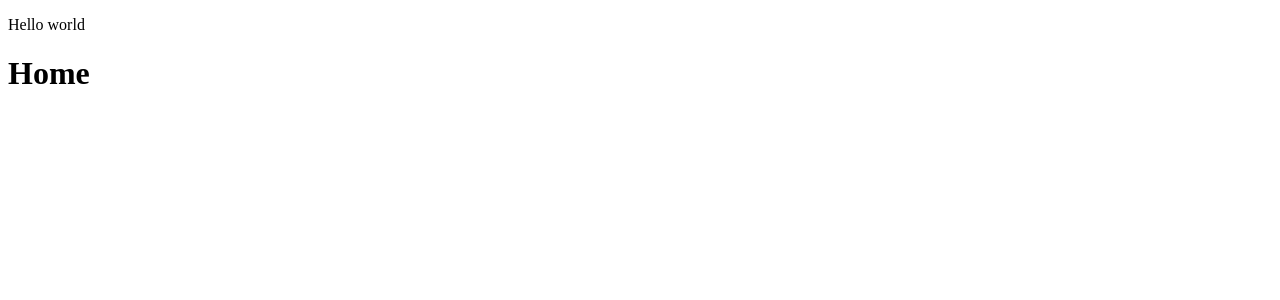
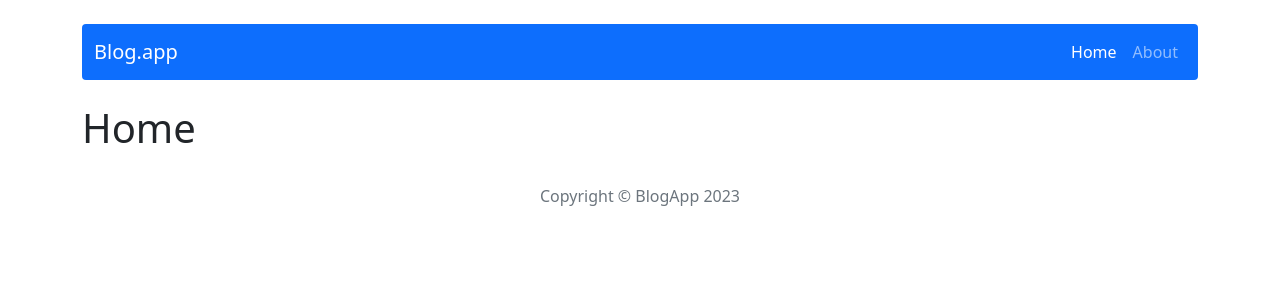
Before and after one commit to MateuszMyszke/crud-blog, a React (Create React App) app: page / in a window 1280 px wide. Shown: the top 300 px of the page. Built offline with nearby package versions, Linux system fonts and the light colour scheme.

Commit message:
Add navBar, footer, header

```diff
--- a/src/App.js
+++ b/src/App.js
@@ -5,11 +5,14 @@
 import PostEdit from './components/pages/PostEdit/PostEdit';
 import About from './components/pages/About/About';
 import NotFound from './components/pages/NotFound/NotFound';
-
+import Footer from './components/views/Footer/Footer';
+import { Container } from 'react-bootstrap';
+import Header from './components/views/Header/Header';
 function App() {
   return (
-    <div className="App">
-      <p>Hello world</p>
+    <main>
+      <Container>
+        <Header />
         <Routes>
           <Route path='/' element={<Home />} />
           <Route path='/post/:id' element={<Post />} />
@@ -18,7 +21,9 @@
           <Route path='/about' element={<About />} />
           <Route path='*' element={<NotFound />} />
         </Routes>
-    </div>
+        <Footer />
+      </Container>
+    </main>
   );
 }
 
--- /dev/null
+++ b/src/components/views/Footer/Footer.js
@@ -0,0 +1,9 @@
+const Footer = () => {
+  return(
+    <footer className='text-center text-muted py-4'>
+      <p>Copyright © BlogApp 2023</p>
+    </footer>
+  );
+};
+
+export default Footer;
--- /dev/null
+++ b/src/components/views/Header/Header.js
@@ -0,0 +1,8 @@
+import NavBar from '../NavBar/NavBar';
+const Header = () => {
+  return(
+    <NavBar />
+  );
+};
+
+export default Header;
--- /dev/null
+++ b/src/components/views/NavBar/NavBar.js
@@ -0,0 +1,21 @@
+import Navbar from 'react-bootstrap/Navbar';
+import Container from 'react-bootstrap/Container';
+import Nav from 'react-bootstrap/Nav';
+import { NavLink } from 'react-router-dom';
+
+const NavBar = () => {
+  return(
+      <Navbar bg="primary" variant="dark" expand="lg" className="mt-4 mb-4 rounded">
+        <Container>
+          <Navbar.Brand href='/'>Blog.app</Navbar.Brand>
+          <Nav>
+            <Nav.Link as={NavLink}  to='/'>Home</Nav.Link>
+            <Nav.Link as={NavLink} to='/about'>About</Nav.Link>
+          </Nav>
+        </Container>
+      </Navbar>
+
+  );
+};
+
+export default NavBar;
```
Also changed, not shown: src/index.js (+7 -6 lines), src/components/views/Footer/Footer.module.scss (added), src/components/views/Header/Header.module.scss (added), src/components/views/NavBar/NavBar.module.scss (added). Lines whose indentation alone changed are shown as unchanged.
